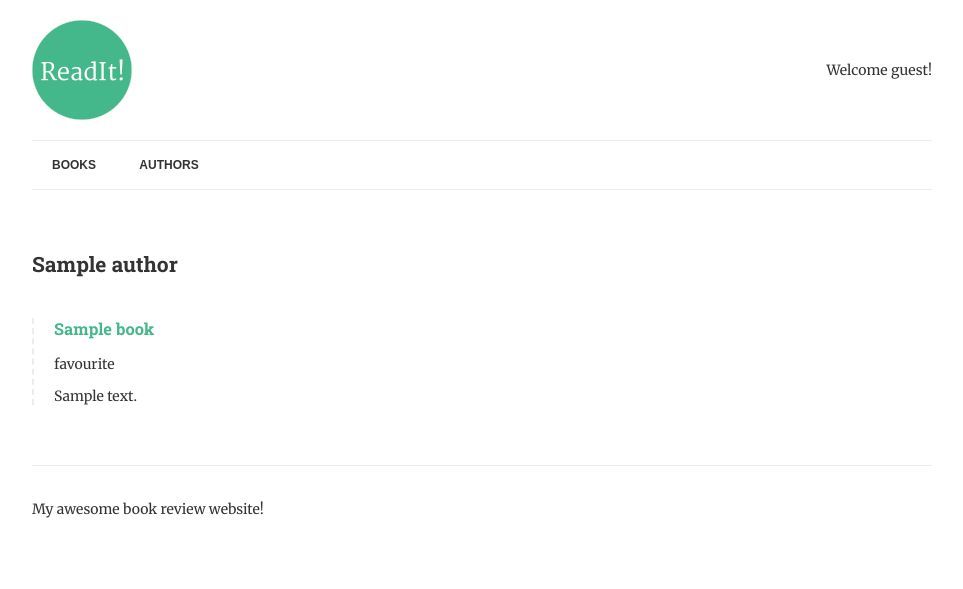
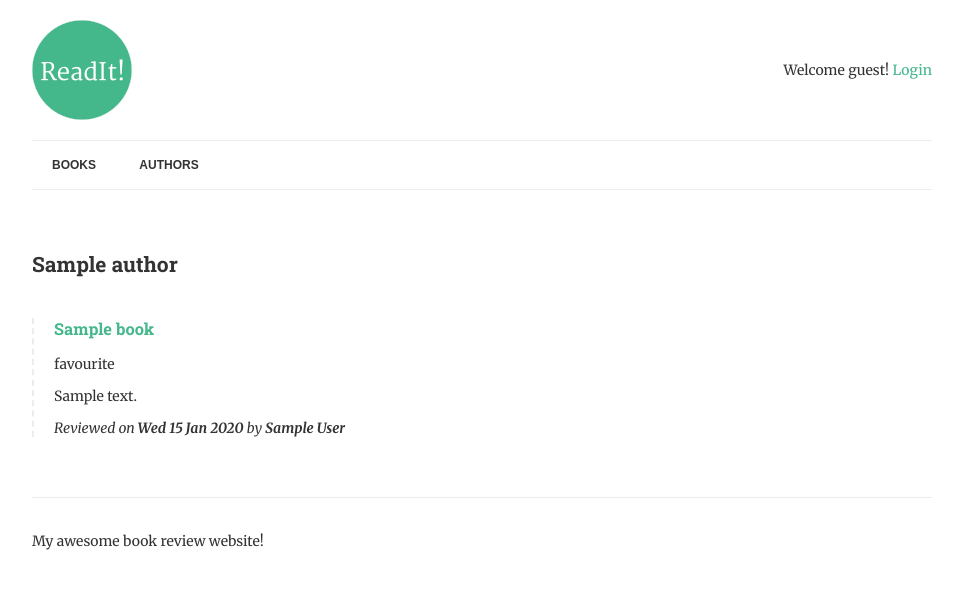
Before and after one commit to rschalch/readit, a Django app: page /authors/1/ in a window 1280 px wide. Shown: the top 589 px of the page, without its empty margins (158-1121 px from the left). Run offline with Django 3.2, Linux system fonts and the light colour scheme; tables that the repository leaves empty hold one stand-in row (values such as "Sample post").

Commit message:
Add login and logout views

```diff
--- a/books/admin.py
+++ b/books/admin.py
@@ -7,7 +7,7 @@ from .models import Book, Author
 class BookAdmin(admin.ModelAdmin):
     fieldsets = [
         ("Book Details", {"fields": ["title", "authors"]}),
-        ("Review", {"fields": ["is_favourite", "review", "date_reviewed"]}),
+        ("Review", {"fields": ["is_favourite", "review", "reviewed_by", "date_reviewed"]}),
     ]
 
     readonly_fields = ("date_reviewed",)
--- a/books/forms.py
+++ b/books/forms.py
@@ -26,7 +26,8 @@ class ReviewForm(forms.Form):
 class BookForm(forms.ModelForm):
     class Meta:
         model = Book
-        fields = ['title', 'authors']  # by default all fields are displayed but we can override the fields property
+        fields = ['title', 'authors',
+                  'reviewed_by']  # by default all fields are displayed but we can override the fields property
 
     def clean(self):
         # On overriding, super this method to mantain main validation and error messages
--- a/books/models.py
+++ b/books/models.py
@@ -1,5 +1,6 @@
 from __future__ import unicode_literals
 
+from django.contrib.auth.models import User
 from django.core.urlresolvers import reverse
 from django.db import models
 from django.utils.timezone import now
@@ -11,6 +12,7 @@ class Book(models.Model):
     # author = models.CharField(max_length=70, help_text="Use pen name, not real name")
     authors = models.ManyToManyField("Author", related_name="books")
     review = models.TextField(blank=True, null=True)  # field not required
+    reviewed_by = models.ForeignKey(User, blank=True, null=True, related_name="reviews")
     date_reviewed = models.DateTimeField(blank=True, null=True)
     # by default Django displays the field capitalizing the field and substituting underscores by spaces
     # but we can choose how to display it by changing the verbose_name attribute
--- a/books/templates/author.html
+++ b/books/templates/author.html
@@ -1,13 +1,19 @@
 {% extends "base.html" %}
 
 {% block content %}
-    <h2>{{ author.name }}</h2>
-    {% for book in author.books.all %}
-     {% if book.review %}
+  <h2>{{ author.name }}</h2>
+  {% for book in author.books.all %}
+    {% if book.review %}
       <div class="book">
         <h3><a href="{% url "book-detail" book.pk %}">{{ book.title }}</a></h3>
-          {% if book.is_favourite %} <p class="highlight">favourite</p> {% endif %}
-          <p>{{ book.review|linebreaks }}</p>
+        {% if book.is_favourite %} <p class="highlight">favourite</p> {% endif %}
+        <p>{{ book.review|linebreaks }}</p>
+        <p class="meta">
+          Reviewed on <strong>{{ book.date_reviewed|date:'D d M Y' }}</strong>
+          {% if book.reviewed_by %}
+            by <strong>{{ book.reviewed_by.get_full_name|default:book.reviewed_by.username }}</strong>
+          {% endif %}
+        </p>
       </div>
     {% endif %}
   {% endfor %}
--- a/books/templates/book-detail.html
+++ b/books/templates/book-detail.html
@@ -3,4 +3,10 @@
   <p>By: {% for author in book.authors.all %} <a href="{% url "author-detail" author.pk %}">{{ author.name }}</a> {% endfor %}</p>
   {% if book.is_favourite %} <p class="highlight">favourite</p> {% endif %}
   <p>{{ book.review|linebreaks }}</p>
+  <p class="meta">
+    Reviewed on <strong>{{ book.date_reviewed|date:'D d M Y' }}</strong>
+    {% if book.reviewed_by %}
+      by <strong>{{ book.reviewed_by.get_full_name|default:book.reviewed_by.username }}</strong>
+    {% endif %}
+  </p>
 </div>
--- a/books/views.py
+++ b/books/views.py
@@ -1,3 +1,4 @@
+from django.contrib.auth.decorators import login_required
 from django.core.urlresolvers import reverse
 from django.db.models import Count
 from django.http import HttpResponse
@@ -103,7 +104,7 @@ class ReviewList(View):
 
         return render(request, "list-to-review.html", context)
 
-
+@login_required
 def review_book(request, pk):
     """
     Review an individual book
@@ -118,6 +119,7 @@ def review_book(request, pk):
         if form.is_valid():
             book.is_favourite = form.cleaned_data['is_favourite']
             book.review = form.cleaned_data['review']
+            book.reviewed_by = request.user
             book.save()
 
             return redirect('review-books')
--- a/readit/templates/base.html
+++ b/readit/templates/base.html
@@ -17,9 +17,10 @@
 				<img src="{% static 'img/logo.png' %}" alt="ReadIt!" class="logo"/>
 				<div class="welcome">
 					{% if request.user.is_authenticated %}
-						<p>Hello {{ request.user.username|title }}, you last logged in at {{ request.user.last_login|date:"D d M Y" }}</p>
+						<p>Hello {{ request.user.username|title }}, you last logged in at {{ request.user.last_login|date:"D d M Y" }}.
+              <a href="{% url 'logout' %}">Logout</a></p>
 					{% else %}
-						<p>Welcome guest!</p>
+						<p>Welcome guest! <a href="{% url 'login' %}">Login</a></p>
 					{% endif %}
 				</div>
 			</header>
@@ -27,6 +28,9 @@
 			<nav>
 				<a href="{% url 'books' %}">Books</a>
 				<a href="{% url 'authors' %}">Authors</a>
+        {% if request.user.is_authenticated %}
+          <a href="{% url 'review-books' %}">Reviews</a>
+        {% endif %}
 			</nav>
 
 			<main>
--- a/readit/urls.py
+++ b/readit/urls.py
@@ -15,16 +15,25 @@ Including another URLconf
 """
 from django.conf.urls import url
 from django.contrib import admin
+from django.contrib.auth import views as auth_views
+from django.contrib.auth.decorators import login_required
 
 from books.views import AuthorList, AuthorDetail, list_books, BookDetail, review_book, ReviewList, CreateAuthor
 
 urlpatterns = [
+    # Auth
+    url(r'^logout/$', auth_views.logout, {'next_page':'books'}, name="logout"),
+    url(r'^login/$', auth_views.login, {'template_name':'login.html'}, name="login"),
+
+    # Admin
     url(r'^admin/', admin.site.urls),
+
+    # Custom
     url(r'^$', list_books, name="books"),
     url(r'^authors/$', AuthorList.as_view(), name="authors"),
     url(r'^books/(?P<pk>[-\w]+)/$', BookDetail.as_view(), name="book-detail"),
-    url(r'^authors/add/', CreateAuthor.as_view(), name="add-author"),
+    url(r'^authors/add/', login_required(CreateAuthor.as_view()), name="add-author"),
     url(r'^authors/(?P<pk>[-\w]+)/$', AuthorDetail.as_view(), name="author-detail"),
-    url(r'^review/$', ReviewList.as_view(), name='review-books'),
+    url(r'^review/$', login_required(ReviewList.as_view()), name='review-books'),
     url(r'^review/(?P<pk>[-\w]+)/$', review_book, name='review-book'),
 ]
```
Also changed, not shown: books/templates/list-to-review.html (+20 -0 lines), readit/templates/login.html (added, +21 -0 lines), books/migrations/0003_book_reviewed_by.py (added).
